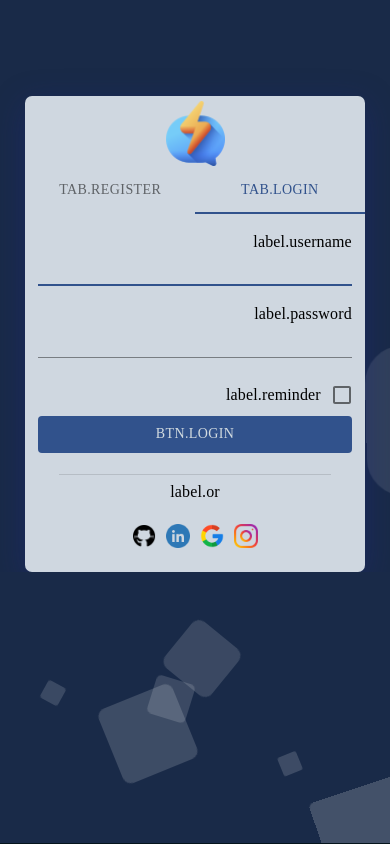
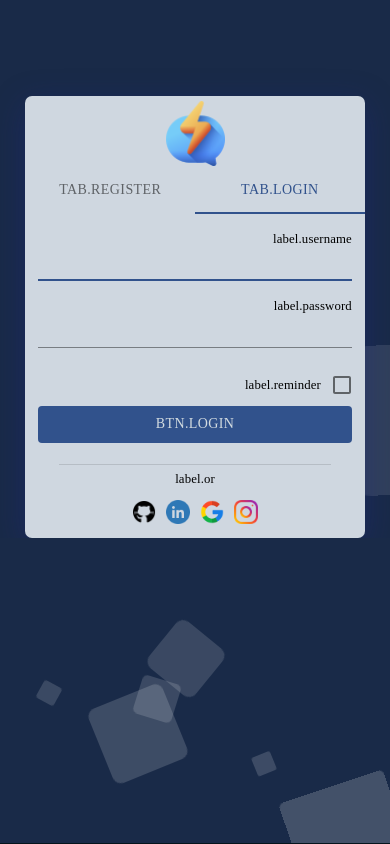
Before and after one commit to erfan-pourazizian/messenger, a React (Create React App) app: page /login in a window 390 px wide. Built offline with nearby package versions, Linux system fonts and the light colour scheme; what i18next-xhr-backend would draw is missing.

Commit message:
fix mobile responsive

```diff
--- a/public/styles.css
+++ b/public/styles.css
@@ -47,6 +47,11 @@ width
   overflow: hidden;
   z-index: -1;
   background: #192a48;
+}
+@media only screen and (max-width: 450px) {
+  .circles {
+    width: 90%;
+  }
 }
 
 .circles li{
--- a/src/components/leftSidebar/styles.js
+++ b/src/components/leftSidebar/styles.js
@@ -5,7 +5,7 @@ const useStyles = makeStyles((theme) => ({
     backgroundColor: "#05141c",
     width: "23%",
     padding: "0 1rem",
-    height: '100vh',
+    height: "100vh",
     overflow: "hidden",
     fontSize: "17px",
     scrollbarWidth: "none",
@@ -25,7 +25,7 @@ const useStyles = makeStyles((theme) => ({
     textAlign: "center",
     position: "relative",
     marginTop: "1.6rem",
-    paddingBottom: '0.5rem'
+    paddingBottom: "0.5rem",
   },
   eachBestUser: {
     width: "100%",
@@ -34,14 +34,23 @@ const useStyles = makeStyles((theme) => ({
     marginRight: "0.5rem",
     width: "max-content",
     alignItems: "flex-start",
+    [theme.breakpoints.down("xs")]: {
+      placeSelf: 'center'
+    },
   },
   profName: {
     fontSize: "1.2rem",
+    [theme.breakpoints.down("xs")]: {
+      fontSize: "1rem",
+    },
   },
   profId: {
     color: "#4c5b66",
     fontSize: "0.9rem",
     direction: "ltr",
+    [theme.breakpoints.down("xs")]: {
+      fontSize: "0.7rem",
+    },
   },
   settingIcon: {
     width: "22px",
@@ -60,6 +69,9 @@ const useStyles = makeStyles((theme) => ({
     fontSize: "18px !important",
     fontWeight: "600 !important",
     marginBottom: "11px",
+    [theme.breakpoints.down("xs")]: {
+      fontSize: "1rem !important",
+    },
   },
   messengerParent: {
     padding: "7px 0",
@@ -80,6 +92,9 @@ const useStyles = makeStyles((theme) => ({
     right: "40%",
     left: "50%",
     top: "2.8rem",
+    [theme.breakpoints.down("xs")]: {
+      right: "37%",
+    },
   },
   menuContainer: {
     cursor: "pointer",
@@ -111,28 +126,37 @@ const useStyles = makeStyles((theme) => ({
     marginLeft: "auto",
     marginRight: "auto",
     textAlign: "center",
-    paddingTop: '0.5rem',
-    paddingBottom: '0.5rem',
+    paddingTop: "0.5rem",
+    paddingBottom: "0.5rem",
   },
   divider: {
     backgroundColor: "#232f39",
   },
   peopleProfName: {
     fontSize: "1rem",
+    [theme.breakpoints.down("xs")]: {
+      fontSize: "0.8rem",
+    },
   },
   peopleProfId: {
     color: "#5b6672",
     fontSize: "0.9rem",
     direction: "ltr",
+    [theme.breakpoints.down("xs")]: {
+      fontSize: "0.7rem",
+    },
   },
   messengerButton: {
-    borderRadius: '12px !important',
-    height: '2rem !important',
-    placeSelf: 'center !important',
-    backgroundColor: '#f7fcfe !important',
-    color: 'black !important',
-    marginRight: 'auto !important'
+    borderRadius: "12px !important",
+    height: "2rem !important",
+    placeSelf: "center !important",
+    backgroundColor: "#f7fcfe !important",
+    color: "black !important",
+    marginRight: "auto !important",
+    [theme.breakpoints.down("xs")]: {
+      height: "1.5rem !important",
+      fontSize: '0.8rem !important'
+    },
   },
-
 }));
 export default useStyles;
--- a/src/components/rightSidebar/styles.js
+++ b/src/components/rightSidebar/styles.js
@@ -23,6 +23,9 @@ const useStyles = makeStyles((theme) => ({
   },
   hashtag: {
     textAlign: "initial",
+    [theme.breakpoints.down("xs")]: {
+      fontSize: "0.9rem",
+    },
   },
   hashTagParent: {
     marginBottom: "0.5rem !important",
--- a/src/pages/auth/styles.js
+++ b/src/pages/auth/styles.js
@@ -29,7 +29,9 @@ const useStyles = makeStyles(theme => ({
     tab: {
         flex: 1,
         fontSize: '16px',
-        fontFamily: 'shabnam !important'
+        fontFamily: 'shabnam !important',
+        overflow: 'hidden !important',
+        MozOverflow:'hidden !important',
     },
     containerInput: {
         padding: '1rem 0.8rem 0.1rem 0.8rem',
@@ -49,11 +51,13 @@ const useStyles = makeStyles(theme => ({
     dividerText: {
         textAlign: 'center',
         marginTop: '5px',
-        color: 'black'
+        color: 'black',
+        [theme.breakpoints.down("xs")]: {
+            fontSize: '0.8rem'
+        },
     },
     iconsParent: {
         textAlign: "center",
-        margin: '10px',
         padding: '10px'
     },
     icon: {
@@ -62,7 +66,12 @@ const useStyles = makeStyles(theme => ({
         height: '24px'
     },
     inputText: {
-        color: 'black'
+        color: 'black',
+        overflow: 'hidden !important',
+        MozOverflow:'hidden !important',
+        [theme.breakpoints.down("xs")]: {
+            fontSize: '0.8rem'
+        },
     },
     button : {
         backgroundColor: '#31528c',
--- a/src/pages/home/styles.js
+++ b/src/pages/home/styles.js
@@ -51,6 +51,9 @@ const useStyles = makeStyles((theme) => ({
   messageContainer: {
     flex: 1,
     marginRight: "1rem",
+    [theme.breakpoints.down("xs")]: {
+      marginRight: "0.5rem",
+    },
   },
   input: {
     marginRight: "0.7rem",
@@ -89,7 +92,6 @@ const useStyles = makeStyles((theme) => ({
     marginRight: "-1rem",
     width: "26px",
     height: "26px",
-    filter: "drop-shadow(3px 14px 42px #19D896) !important",
     placeSelf: "center",
   },
   newMessageLike: {
@@ -106,19 +108,31 @@ const useStyles = makeStyles((theme) => ({
     fontSize: "0.8rem",
     color: "#56646f",
     marginLeft: "-1rem",
+    [theme.breakpoints.down("xs")]: {
+      fontSize: "0.7rem",
+    },
   },
   messageItemName: {
     fontSize: "1.2rem",
     marginTop: "0.5rem",
+    [theme.breakpoints.down("xs")]: {
+      fontSize: "0.8rem",
+    },
   },
   messageItemId: {
     fontSize: "0.9rem",
     color: "#414f5a",
     marginRight: "0.5rem",
     marginTop: "0.75rem",
+    [theme.breakpoints.down("xs")]: {
+      fontSize: "0.7rem",
+    },
   },
   messageText: {
     fontSize: "1rem",
+    [theme.breakpoints.down("xs")]: {
+      fontSize: "0.9rem",
+    },
   },
   messageImg: {
     width: "99%",
@@ -151,6 +165,9 @@ const useStyles = makeStyles((theme) => ({
     marginLeft: "auto",
     fontSize: "1rem",
     color: "#56646f",
+    [theme.breakpoints.down("xs")]: {
+      fontSize: "0.7rem",
+    },
   },
 }));
 
```
